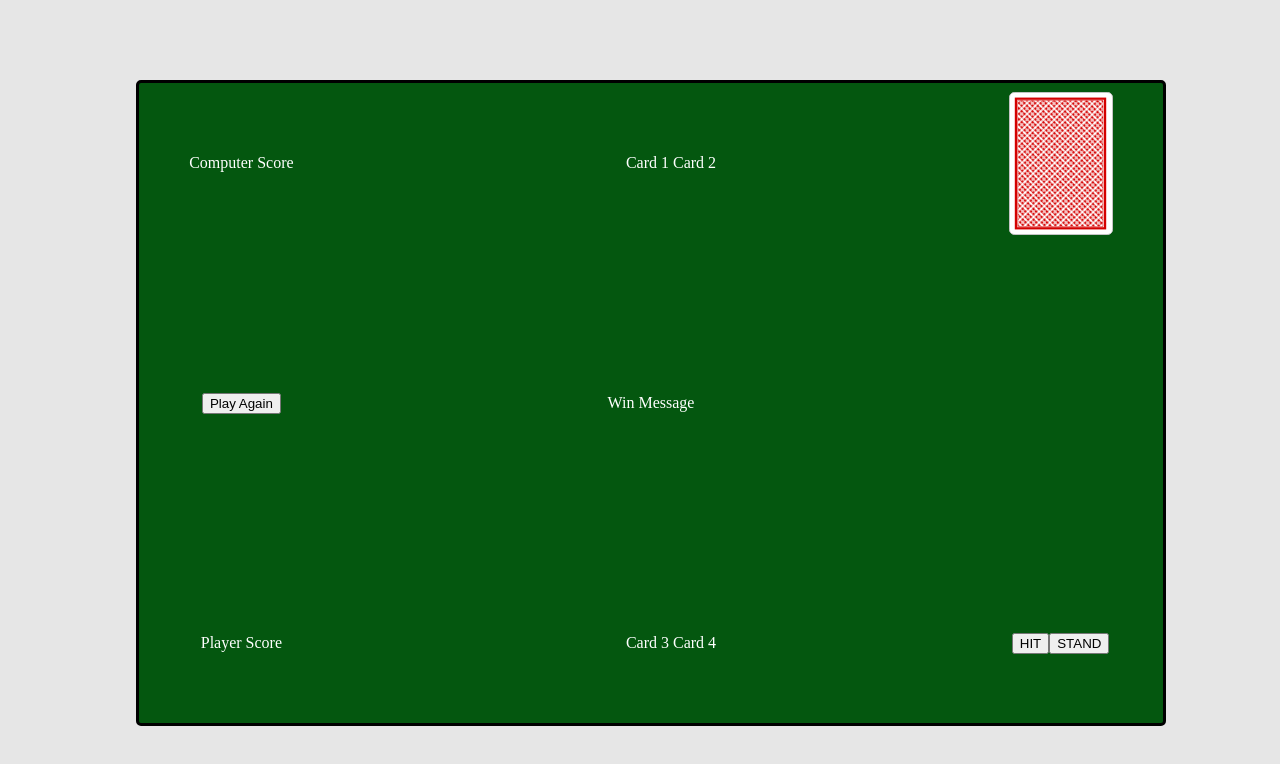
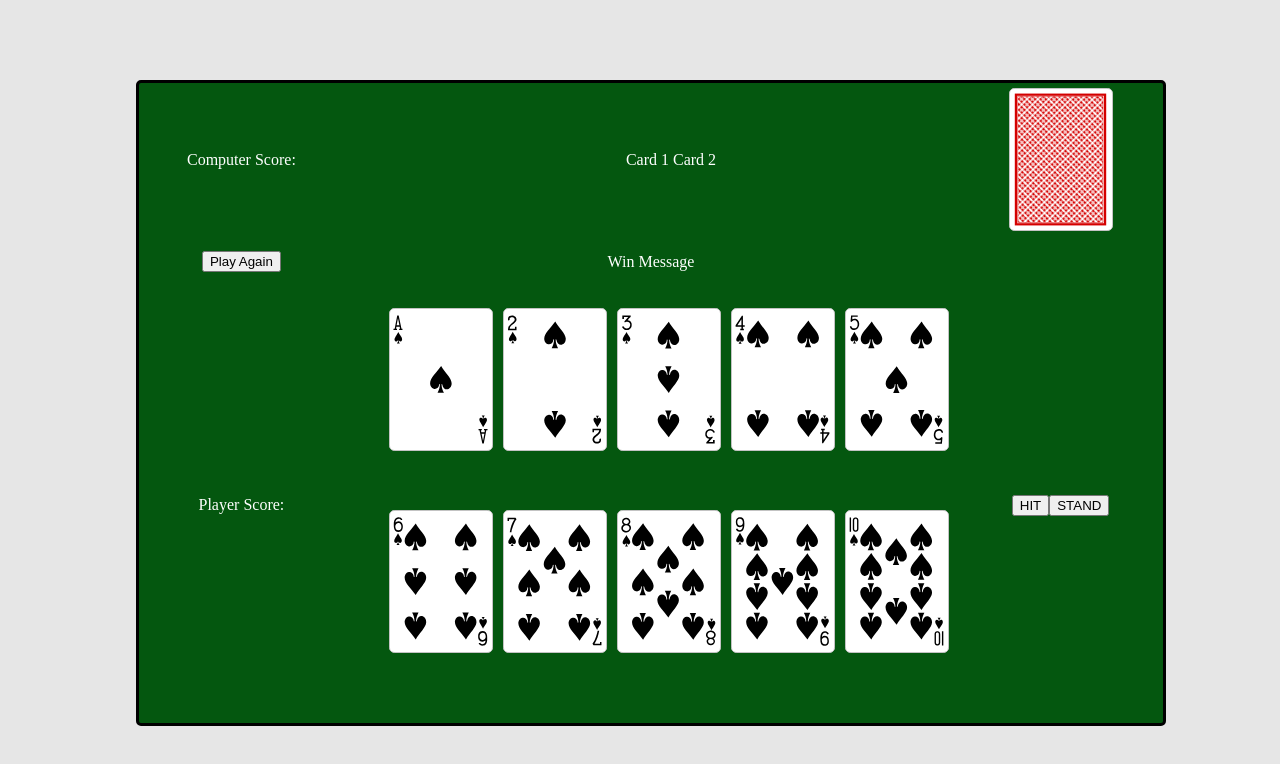
Before and after one commit to dhnguyen11/GAProject1, a plain HTML site: page index.html in a window 1280 px wide. Drawn offline with Linux system fonts and the light colour scheme.

Commit message:
Checking if added cards appear in game, minor updates to card object

```diff
--- a/css/style.css
+++ b/css/style.css
@@ -70,3 +70,8 @@ body {
     align-self: center;
     display: flex;
 }
+
+li {
+    margin-top: 0px;
+    margin-bottom: 0px;
+}
--- a/index.html
+++ b/index.html
@@ -11,13 +11,13 @@
 </head>
 <body>
     <div id="body-container">
-        <div id="computer-score">Computer Score</div>
+        <div id="computer-score">Computer Score:</div>
         <ul id="computer-hand">Card 1 Card 2</ul>
         <div id="deck" class="card large back-red"></div>
         <button id="play-again">Play Again</button>
         <div id="win-msg">Win Message</div>
-        <div id="player-score">Player Score</div>
-        <ul id="player-hand">Card 3 Card 4</ul>
+        <div id="player-score">Player Score:</div>
+        <ul id="player-hand"></ul>
         <div id="gameplay-buttons">
             <button id="hit-btn">HIT</button>
             <button id="stand-btn">STAND</button>
--- a/js/main.js
+++ b/js/main.js
@@ -10,18 +10,25 @@ const values = [[1, 11], 2, 3, 4, 5, 6, 7, 8, 9, 10 ,10 ,10 ,10];
 const faces = ['A', 'r02', 'r03', 'r04', 'r05', 'r06', 'r07', 'r08', 'r09', 'r10', 'J', 'Q', 'K'];
 
 // This array holds the possible suits that a card can be.
-const suits = ["spades", "hearts", "diamonds", "clubs"];
+const suits = ['spades', 'hearts', 'diamonds', 'clubs'];
 
 
 
 // Is this actually needed?  Might be a simpler way.
 // class Card {
-//     constructor(face, suit, faceup) {
+//     constructor(face, suit, value, faceup) {
 //         this.face = face;
 //         this.suit = suit;
+//         this.value = value;
 //         this.faceup = faceup;
 //     }
 //     turnFaceup() {
 //         this.faceup = true;
 //     }
 // }
+const playerHandEl = document.getElementById('player-hand');
+for (let i = 0; i < 10; i++) {
+    const newEl = document.createElement('li');
+    newEl.classList.add(`spades`, `card`, `large`, faces[i]);
+    playerHandEl.appendChild(newEl);
+}
```
